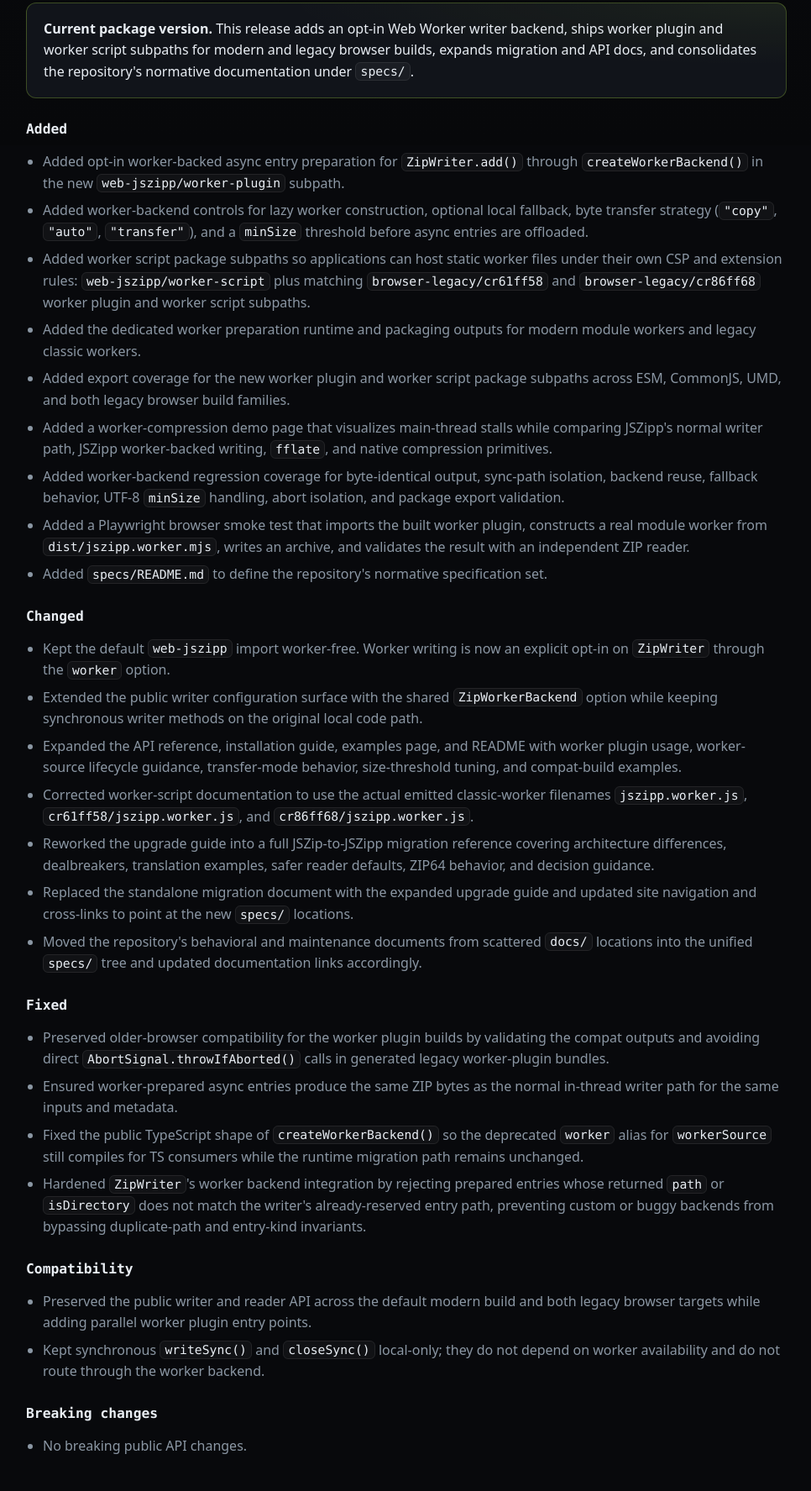
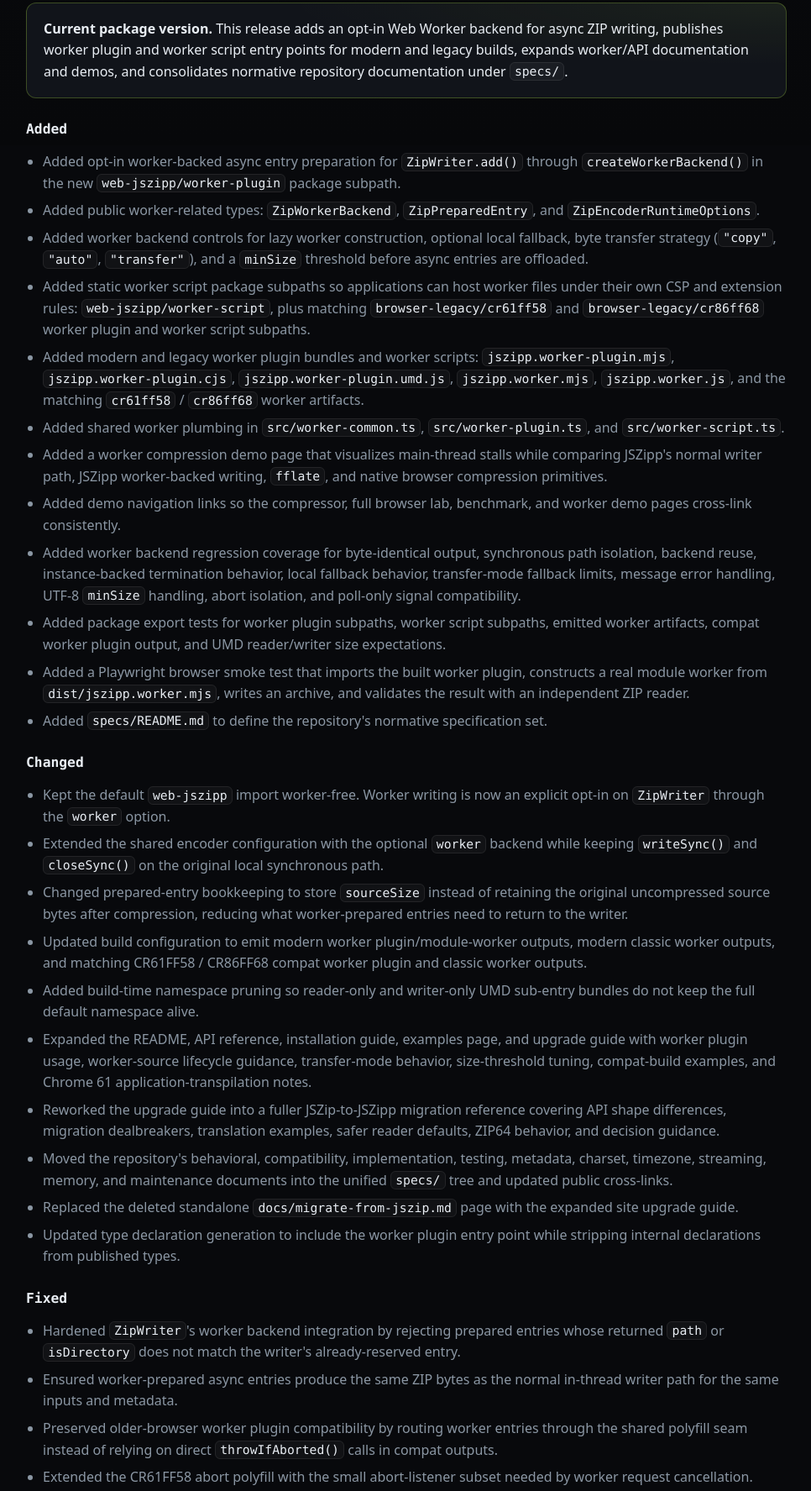
Before and after one commit to JSZipp/JSZipp, a website: page pages/changelog.html in a window 1280 px wide. Shown: the part 627-2402 px from the top of the page at 84% size, without its empty margins (313-1279 px from the left). Drawn offline with Linux system fonts and the light colour scheme.

Commit message:
Update changelog.html

```diff
--- a/pages/changelog.html
+++ b/pages/changelog.html
@@ -38,131 +38,184 @@
         <h2>1.0.7 - 2026-06-08</h2>
         <div class="callout">
           <strong>Current package version.</strong>
-          This release adds an opt-in Web Worker writer backend, ships worker plugin and worker
-          script subpaths for modern and legacy browser builds, expands migration and API docs, and
-          consolidates the repository's normative documentation under <code>specs/</code>.
+          This release adds an opt-in Web Worker backend for async ZIP writing, publishes
+          worker plugin and worker script entry points for modern and legacy builds, expands
+          worker/API documentation and demos, and consolidates normative repository
+          documentation under <code>specs/</code>.
         </div>
 
         <h3>Added</h3>
         <ul>
           <li>
             Added opt-in worker-backed async entry preparation for
-            <code>ZipWriter.add()</code> through <code>createWorkerBackend()</code> in the new
-            <code>web-jszipp/worker-plugin</code> subpath.
+            <code>ZipWriter.add()</code> through <code>createWorkerBackend()</code> in the
+            new <code>web-jszipp/worker-plugin</code> package subpath.
           </li>
           <li>
-            Added worker-backend controls for lazy worker construction, optional local fallback,
-            byte transfer strategy (<code>"copy"</code>, <code>"auto"</code>,
-            <code>"transfer"</code>), and a <code>minSize</code> threshold before async entries
-            are offloaded.
+            Added public worker-related types:
+            <code>ZipWorkerBackend</code>, <code>ZipPreparedEntry</code>, and
+            <code>ZipEncoderRuntimeOptions</code>.
           </li>
           <li>
-            Added worker script package subpaths so applications can host static worker files under
-            their own CSP and extension rules: <code>web-jszipp/worker-script</code> plus matching
-            <code>browser-legacy/cr61ff58</code> and <code>browser-legacy/cr86ff68</code> worker
-            plugin and worker script subpaths.
+            Added worker backend controls for lazy worker construction, optional local
+            fallback, byte transfer strategy (<code>"copy"</code>, <code>"auto"</code>,
+            <code>"transfer"</code>), and a <code>minSize</code> threshold before async
+            entries are offloaded.
           </li>
           <li>
-            Added the dedicated worker preparation runtime and packaging outputs for modern module
-            workers and legacy classic workers.
+            Added static worker script package subpaths so applications can host worker
+            files under their own CSP and extension rules:
+            <code>web-jszipp/worker-script</code>, plus matching
+            <code>browser-legacy/cr61ff58</code> and
+            <code>browser-legacy/cr86ff68</code> worker plugin and worker script subpaths.
           </li>
           <li>
-            Added export coverage for the new worker plugin and worker script package subpaths
-            across ESM, CommonJS, UMD, and both legacy browser build families.
+            Added modern and legacy worker plugin bundles and worker scripts:
+            <code>jszipp.worker-plugin.mjs</code>, <code>jszipp.worker-plugin.cjs</code>,
+            <code>jszipp.worker-plugin.umd.js</code>, <code>jszipp.worker.mjs</code>,
+            <code>jszipp.worker.js</code>, and the matching <code>cr61ff58</code> /
+            <code>cr86ff68</code> worker artifacts.
           </li>
           <li>
-            Added a worker-compression demo page that visualizes main-thread stalls while comparing
-            JSZipp's normal writer path, JSZipp worker-backed writing, <code>fflate</code>, and
-            native compression primitives.
+            Added shared worker plumbing in <code>src/worker-common.ts</code>,
+            <code>src/worker-plugin.ts</code>, and <code>src/worker-script.ts</code>.
           </li>
           <li>
-            Added worker-backend regression coverage for byte-identical output, sync-path isolation,
-            backend reuse, fallback behavior, UTF-8 <code>minSize</code> handling, abort isolation,
-            and package export validation.
+            Added a worker compression demo page that visualizes main-thread stalls while
+            comparing JSZipp's normal writer path, JSZipp worker-backed writing,
+            <code>fflate</code>, and native browser compression primitives.
           </li>
           <li>
-            Added a Playwright browser smoke test that imports the built worker plugin, constructs
-            a real module worker from <code>dist/jszipp.worker.mjs</code>, writes an archive, and
-            validates the result with an independent ZIP reader.
+            Added demo navigation links so the compressor, full browser lab, benchmark, and
+            worker demo pages cross-link consistently.
           </li>
           <li>
-            Added <code>specs/README.md</code> to define the repository's normative specification
-            set.
+            Added worker backend regression coverage for byte-identical output, synchronous
+            path isolation, backend reuse, instance-backed termination behavior, local
+            fallback behavior, transfer-mode fallback limits, message error handling,
+            UTF-8 <code>minSize</code> handling, abort isolation, and poll-only signal
+            compatibility.
+          </li>
+          <li>
+            Added package export tests for worker plugin subpaths, worker script subpaths,
+            emitted worker artifacts, compat worker plugin output, and UMD reader/writer
+            size expectations.
+          </li>
+          <li>
+            Added a Playwright browser smoke test that imports the built worker plugin,
+            constructs a real module worker from <code>dist/jszipp.worker.mjs</code>,
+            writes an archive, and validates the result with an independent ZIP reader.
+          </li>
+          <li>
+            Added <code>specs/README.md</code> to define the repository's normative
+            specification set.
           </li>
         </ul>
 
         <h3>Changed</h3>
         <ul>
           <li>
-            Kept the default <code>web-jszipp</code> import worker-free. Worker writing is now an
-            explicit opt-in on <code>ZipWriter</code> through the <code>worker</code> option.
+            Kept the default <code>web-jszipp</code> import worker-free. Worker writing is
+            now an explicit opt-in on <code>ZipWriter</code> through the
+            <code>worker</code> option.
           </li>
           <li>
-            Extended the public writer configuration surface with the shared
-            <code>ZipWorkerBackend</code> option while keeping synchronous writer methods on the
-            original local code path.
+            Extended the shared encoder configuration with the optional
+            <code>worker</code> backend while keeping <code>writeSync()</code> and
+            <code>closeSync()</code> on the original local synchronous path.
           </li>
           <li>
-            Expanded the API reference, installation guide, examples page, and README with worker
-            plugin usage, worker-source lifecycle guidance, transfer-mode behavior, size-threshold
-            tuning, and compat-build examples.
+            Changed prepared-entry bookkeeping to store <code>sourceSize</code> instead of
+            retaining the original uncompressed source bytes after compression, reducing what
+            worker-prepared entries need to return to the writer.
           </li>
           <li>
-            Corrected worker-script documentation to use the actual emitted classic-worker
-            filenames <code>jszipp.worker.js</code>,
-            <code>cr61ff58/jszipp.worker.js</code>, and
-            <code>cr86ff68/jszipp.worker.js</code>.
+            Updated build configuration to emit modern worker plugin/module-worker outputs,
+            modern classic worker outputs, and matching CR61FF58 / CR86FF68 compat worker
+            plugin and classic worker outputs.
           </li>
           <li>
-            Reworked the upgrade guide into a full JSZip-to-JSZipp migration reference covering
-            architecture differences, dealbreakers, translation examples, safer reader defaults,
-            ZIP64 behavior, and decision guidance.
+            Added build-time namespace pruning so reader-only and writer-only UMD sub-entry
+            bundles do not keep the full default namespace alive.
           </li>
           <li>
-            Replaced the standalone migration document with the expanded upgrade guide and updated
-            site navigation and cross-links to point at the new <code>specs/</code> locations.
+            Expanded the README, API reference, installation guide, examples page, and
+            upgrade guide with worker plugin usage, worker-source lifecycle guidance,
+            transfer-mode behavior, size-threshold tuning, compat-build examples, and
+            Chrome 61 application-transpilation notes.
           </li>
           <li>
-            Moved the repository's behavioral and maintenance documents from scattered
-            <code>docs/</code> locations into the unified <code>specs/</code> tree and updated
-            documentation links accordingly.
+            Reworked the upgrade guide into a fuller JSZip-to-JSZipp migration reference
+            covering API shape differences, migration dealbreakers, translation examples,
+            safer reader defaults, ZIP64 behavior, and decision guidance.
+          </li>
+          <li>
+            Moved the repository's behavioral, compatibility, implementation, testing,
+            metadata, charset, timezone, streaming, memory, and maintenance documents into
+            the unified <code>specs/</code> tree and updated public cross-links.
+          </li>
+          <li>
+            Replaced the deleted standalone <code>docs/migrate-from-jszip.md</code> page
+            with the expanded site upgrade guide.
+          </li>
+          <li>
+            Updated type declaration generation to include the worker plugin entry point
+            while stripping internal declarations from published types.
           </li>
         </ul>
 
         <h3>Fixed</h3>
         <ul>
           <li>
-            Preserved older-browser compatibility for the worker plugin builds by validating the
-            compat outputs and avoiding direct <code>AbortSignal.throwIfAborted()</code> calls in
-            generated legacy worker-plugin bundles.
+            Hardened <code>ZipWriter</code>'s worker backend integration by rejecting
+            prepared entries whose returned <code>path</code> or
+            <code>isDirectory</code> does not match the writer's already-reserved entry.
           </li>
           <li>
-            Ensured worker-prepared async entries produce the same ZIP bytes as the normal in-thread
-            writer path for the same inputs and metadata.
+            Ensured worker-prepared async entries produce the same ZIP bytes as the normal
+            in-thread writer path for the same inputs and metadata.
           </li>
           <li>
-            Fixed the public TypeScript shape of
-            <code>createWorkerBackend()</code> so the deprecated
-            <code>worker</code> alias for <code>workerSource</code> still compiles for TS
-            consumers while the runtime migration path remains unchanged.
+            Preserved older-browser worker plugin compatibility by routing worker entries
+            through the shared polyfill seam instead of relying on direct
+            <code>throwIfAborted()</code> calls in compat outputs.
           </li>
           <li>
-            Hardened <code>ZipWriter</code>'s worker backend integration by rejecting prepared
-            entries whose returned <code>path</code> or <code>isDirectory</code> does not match
-            the writer's already-reserved entry path, preventing custom or buggy backends from
-            bypassing duplicate-path and entry-kind invariants.
+            Extended the CR61FF58 abort polyfill with the small abort-listener subset needed
+            by worker request cancellation.
+          </li>
+          <li>
+            Kept the deprecated <code>worker</code> alias for
+            <code>workerSource</code> accepted by <code>createWorkerBackend()</code> so
+            existing callers can migrate without an immediate compile break.
+          </li>
+          <li>
+            Corrected public documentation and examples to use the actual emitted classic
+            worker filenames: <code>jszipp.worker.js</code>,
+            <code>cr61ff58/jszipp.worker.js</code>, and
+            <code>cr86ff68/jszipp.worker.js</code>.
           </li>
         </ul>
 
         <h3>Compatibility</h3>
         <ul>
           <li>
-            Preserved the public writer and reader API across the default modern build and both
-            legacy browser targets while adding parallel worker plugin entry points.
+            Preserved the existing root reader/writer API while adding separate worker
+            plugin and worker script entry points for applications that opt in.
           </li>
           <li>
-            Kept synchronous <code>writeSync()</code> and <code>closeSync()</code> local-only; they
-            do not depend on worker availability and do not route through the worker backend.
+            Preserved modern, CR61FF58, and CR86FF68 package/build coverage for the main
+            library while adding parallel worker plugin artifacts for each build family.
+          </li>
+          <li>
+            Kept synchronous <code>writeSync()</code> and <code>closeSync()</code>
+            local-only; they do not depend on worker availability and do not route through
+            the worker backend.
+          </li>
+          <li>
+            Compat worker scripts are classic worker scripts. Do not pass
+            <code>{ type: "module" }</code> when constructing CR61FF58 or CR86FF68
+            workers.
           </li>
         </ul>
 
```
